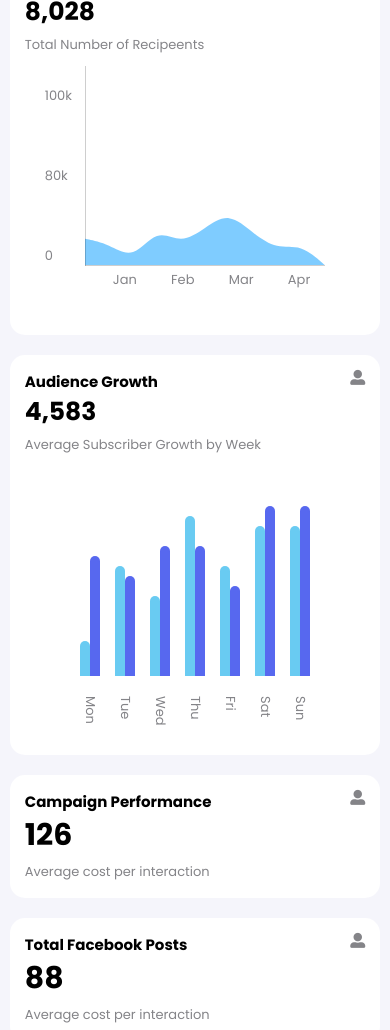
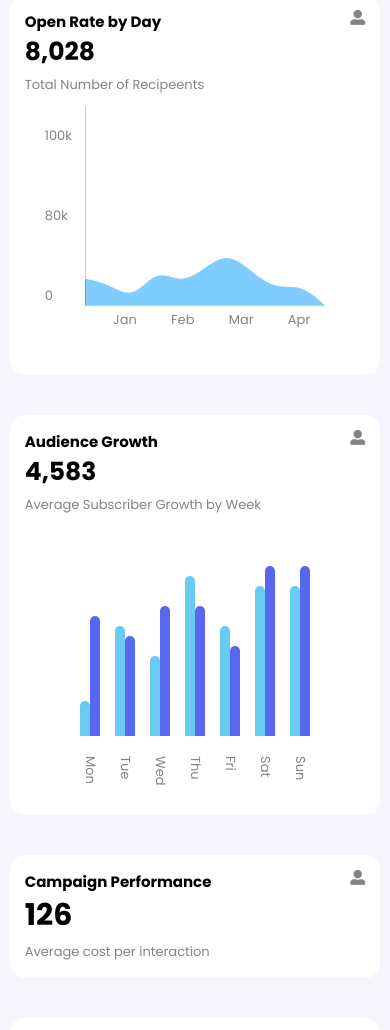
Before and after one commit to sathyaramkumar/form, a website: page index.html in a window 390 px wide. Shown: the part 1443-2473 px from the top of the page. Drawn offline with Linux system fonts and the light colour scheme.

Commit message:
adding top margin to cards

```diff
--- a/src/scss/_growth.scss
+++ b/src/scss/_growth.scss
@@ -132,6 +132,7 @@
 // mobile view
 @media (max-width: 560px) {
     .growth__card {
+        margin-top: 20px;
         width: 95vw;
         height: 400px;
         &__graph {
--- a/src/scss/_mini-cards.scss
+++ b/src/scss/_mini-cards.scss
@@ -25,6 +25,7 @@
 // mobile view
 @media (max-width: 560px) {
     .campaign__card {
+        margin-top: 20px;
         width: 95vw;
     }
 }
@@ -56,6 +57,7 @@
 // mobile view
 @media (max-width: 560px) {
     .post__card {
+        margin-top: 20px;
         width: 95vw;
     }
 }
--- a/src/scss/_rate-card.scss
+++ b/src/scss/_rate-card.scss
@@ -77,6 +77,7 @@
 //mobile view
 @media (max-width: 560px) {
     .rate__card {
+        margin-top: 20px;
         width: 95vw;
         height: 380px;
         &__graph {
--- a/src/scss/_status-card.scss
+++ b/src/scss/_status-card.scss
@@ -81,6 +81,7 @@
 // mobile view
 @media (max-width: 560px) {
     .status__card {
+        margin-top: 20px;
         width: 95vw;
         height: 400px;
         &__graph {
```
Also changed, not shown: src/scss/style.css, 1 other file.
